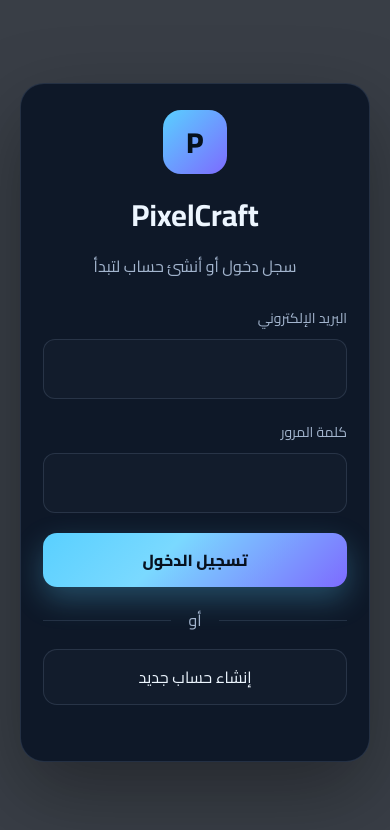
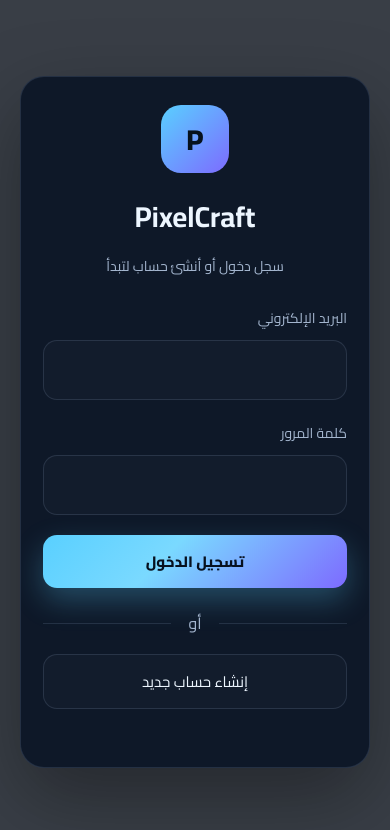
Before and after one commit to me-website-editor/color, a website: page public/index.html in a window 390 px wide. Drawn offline with Linux system fonts and the light colour scheme.

Commit message:
Update style.css

```diff
--- a/public/style.css
+++ b/public/style.css
@@ -1230,8 +1230,71 @@ canvas {
     min-height: 48px;
     font-size: 16px;
   }
+@media (max-width: 600px) {
+  .modal {
+    padding: 20px;
+  }
+
+  .modal-content {
+    width: 100%;
+    max-width: 440px;
+    padding: 28px 22px;
+    border-radius: 24px;
+  }
+
+  .auth-header {
+    margin-bottom: 26px;
+  }
+
+  .brand-icon-auth {
+    width: 68px;
+    height: 68px;
+    margin-bottom: 16px;
+    border-radius: 20px;
+    font-size: 1.8rem;
+  }
+
+  .auth-header h1 {
+    margin-bottom: 10px;
+    font-size: 1.8rem;
+  }
+
+  .auth-header p {
+    font-size: 14px;
+  }
+
+  .form-group {
+    margin-bottom: 20px;
+  }
+
+  .form-group label {
+    margin-bottom: 9px;
+    font-size: 14px;
+  }
+
+  .form-group input {
+    min-height: 52px;
+    padding: 14px 16px;
+    border-radius: 14px;
+    font-size: 16px;
+  }
+
+  .modal-content .primary-btn,
+  .modal-content .secondary-btn,
+  .modal-content .ghost-btn {
+    min-height: 50px;
+    font-size: 15px;
+  }
+
+  .auth-divider {
+    margin: 20px 0 16px;
+  }
 
   .auth-footer {
     font-size: 13px;
   }
 }
+  .auth-footer {
+    font-size: 13px;
+  }
+}
```
